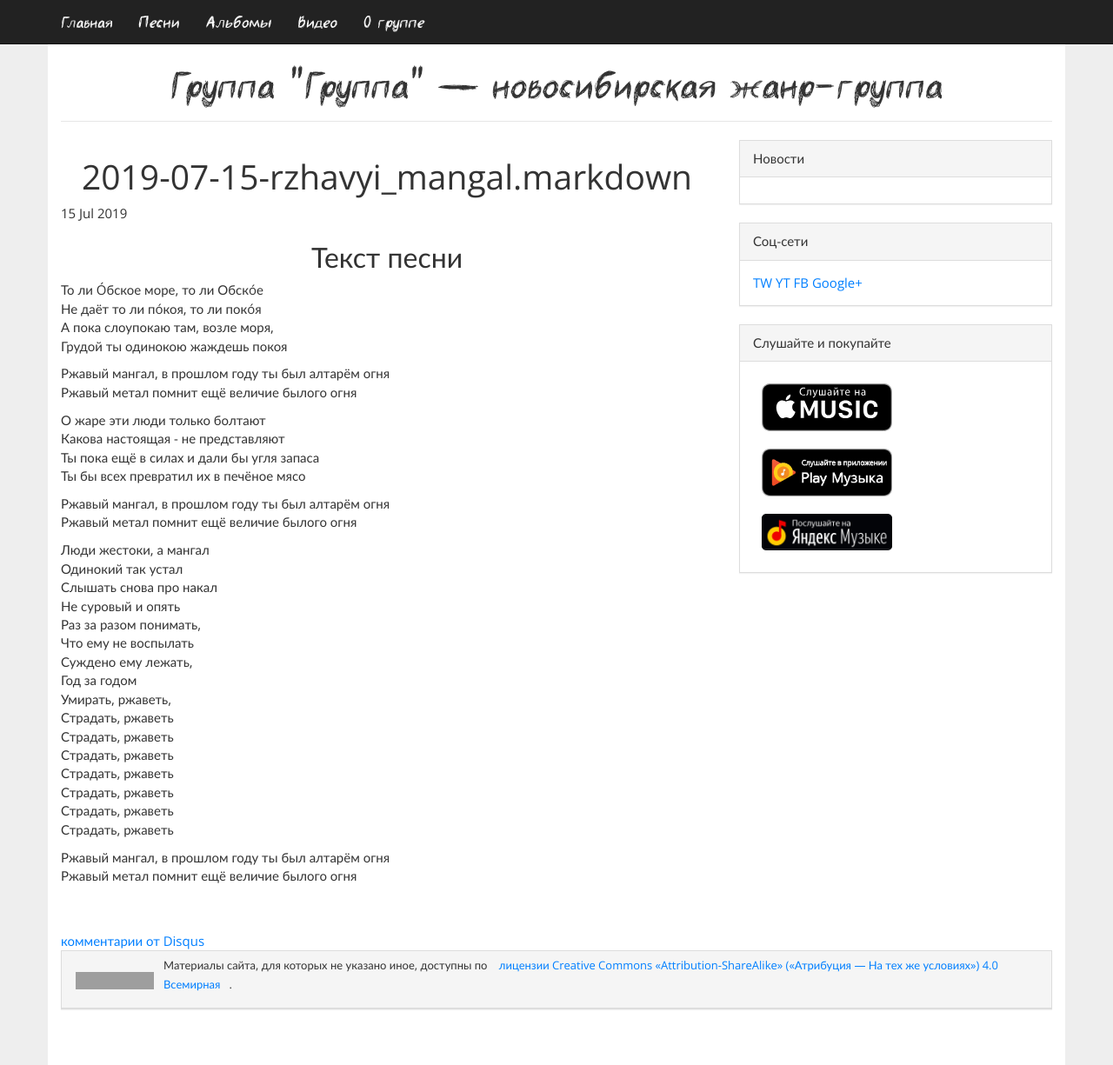
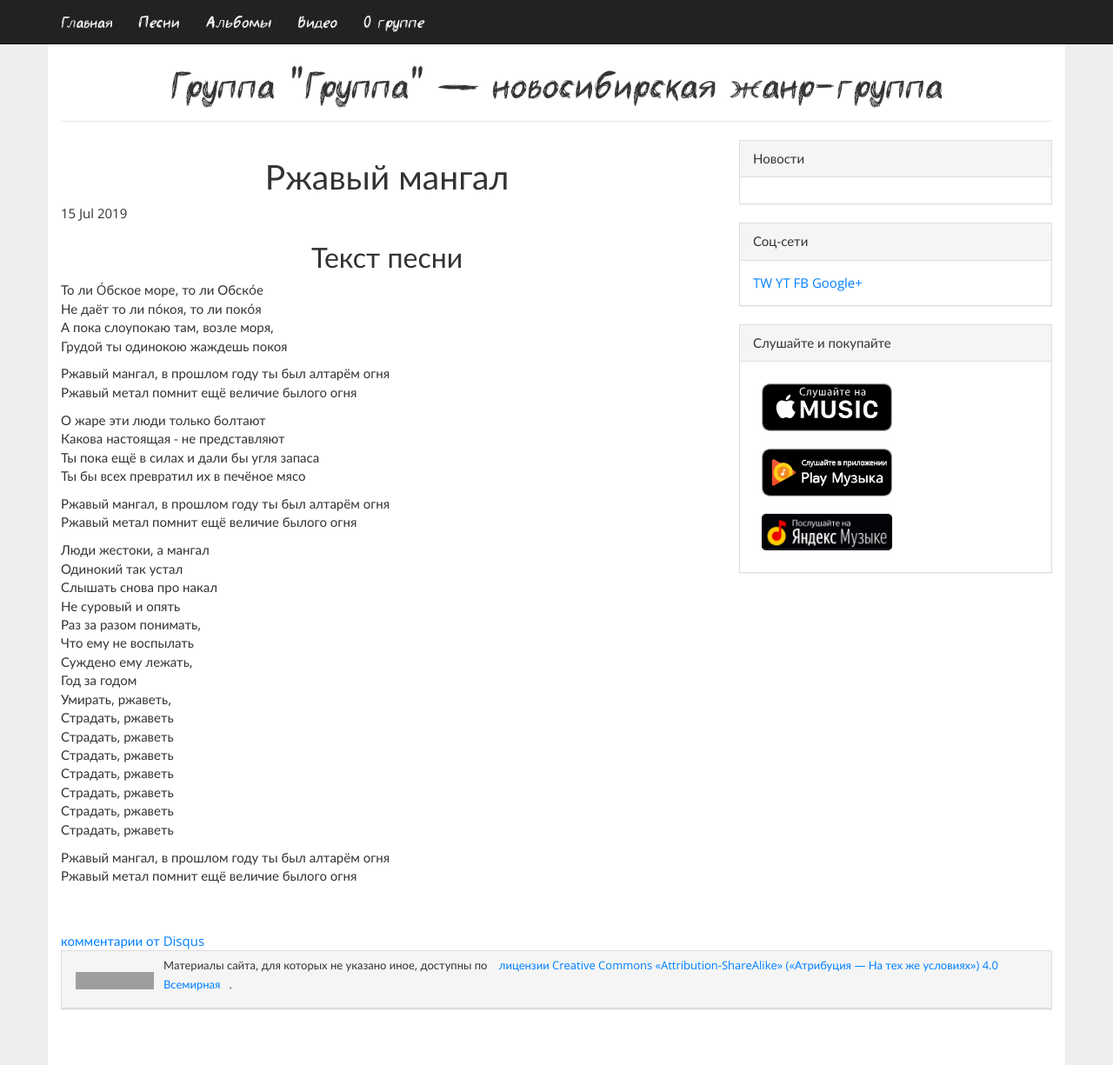
Before and after one commit to gruppa-gruppa-nsk/gruppa-gruppa-nsk.github.io, a Jekyll site: the page built from _posts/songs/2019-07-15-rzhavyi_mangal.markdown, in a window 1280 px wide and 1225 px high. Shown: the whole window at 87% size. Built offline with Jekyll 4.4.1, drawn with Linux system fonts in a browser that asks for light colours; our own code applies the rules of GitHub Pages for plain Markdown files; comment, search, counter and statistics services are not loaded; grey boxes are pictures that could not be loaded.

Commit message:
Кавычки

```diff
--- a/_posts/songs/2019-07-15-rzhavyi_mangal.markdown
+++ b/_posts/songs/2019-07-15-rzhavyi_mangal.markdown
@@ -1,6 +1,6 @@
 ---
 layout: song
-title: "Ржавый мангал" | Песни"
+title: "Ржавый мангал | Песни"
 description: "Текст песни, аккорды и скачать"
 categories: songs
 name: "Ржавый мангал"
```
